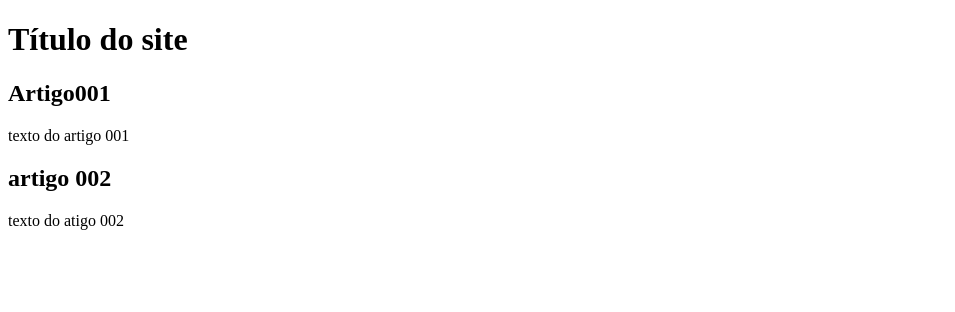
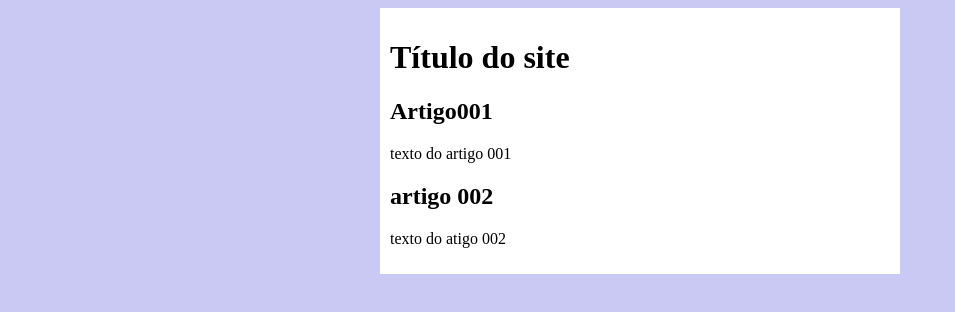
Before and after one commit to renanramalho88/Projeto-site, a plain HTML site: page index.html in a window 1280 px wide. Shown: the whole page, without its empty margins (0-955 px from the left). Drawn offline with Linux system fonts and the light colour scheme.

Commit message:
iniciei o desingn

```diff
--- a/index.html
+++ b/index.html
@@ -5,6 +5,7 @@
     <meta http-equiv="X-UA-Compatible" content="IE=edge">
     <meta name="viewport" content="width=device-width, initial-scale=1.0">
     <title>Titulo do site</title>
+    <link rel="stylesheet" href="stilos/style.css">
 </head>
 <body>
     <main>
--- /dev/null
+++ b/stilos/style.css
@@ -0,0 +1,15 @@
+{
+    font-family: arial, helvetica, sans-serif;
+    font-size: 16px;
+
+}
+body {
+    background-color: rgb(201, 201, 243);
+}
+main {
+    background-color: white;
+    width: 500px;
+    margin: auto;
+    padding: 10px;
+    box box-shadow: 3px 3px 5px black;
+}
```
